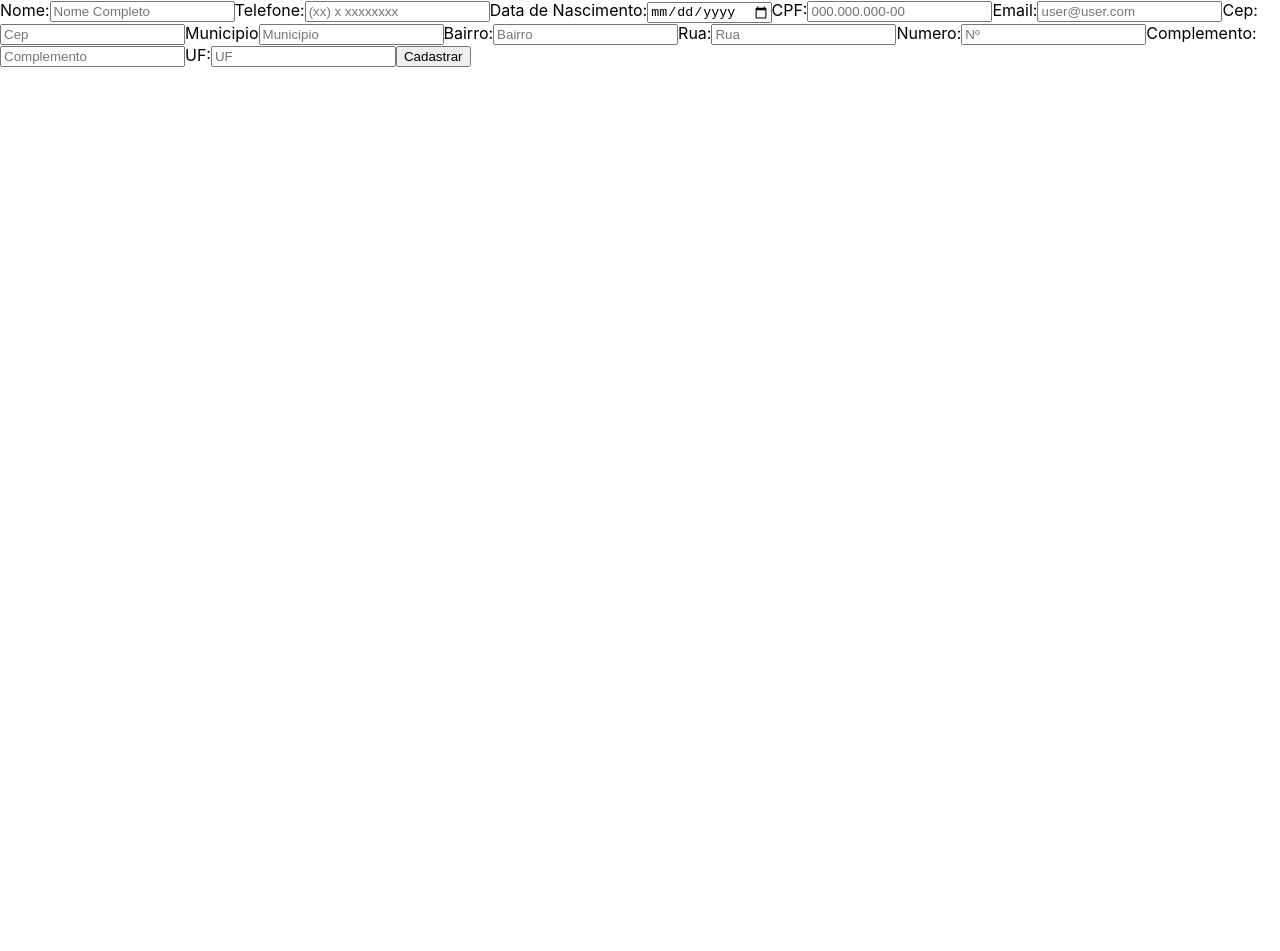
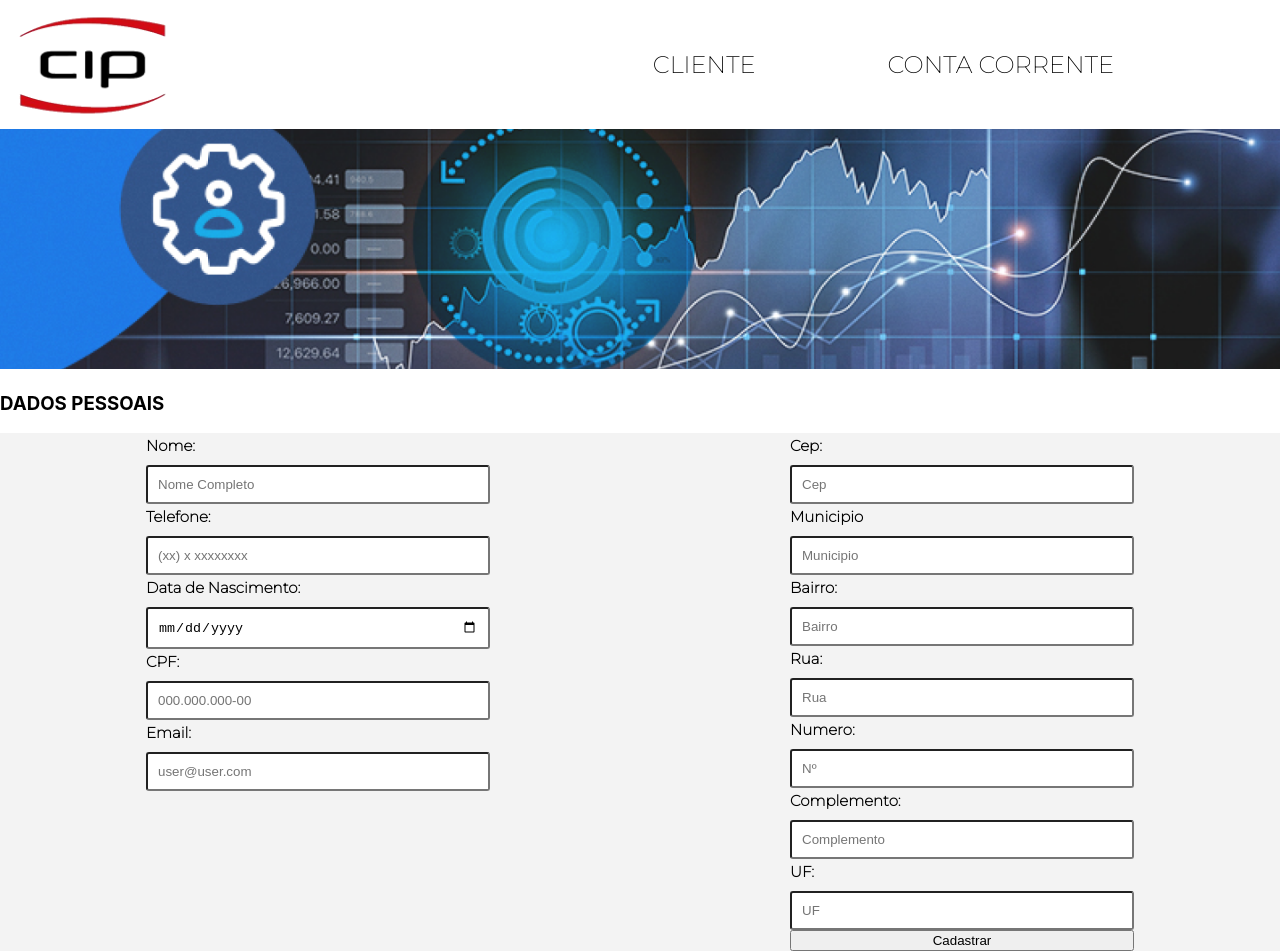
Before and after one commit to Fernanda741/Demo-Nigth---Client-CIP, a React (Create React App) app: page /register in a window 1280 px wide. Before the commit the page ends 800 px from the top, so only its background shows below. Built offline with nearby package versions, Linux system fonts and the light colour scheme; a web font is replaced by a local one.

Commit message:
CSS-register 1/2

```diff
--- a/src/pages/Register/index.jsx
+++ b/src/pages/Register/index.jsx
@@ -5,6 +5,49 @@ import { useForm } from "react-hook-form";
 import { CreateUser } from "../../api";
 import { useState } from "react";
 import InputMask from "react-input-mask";
+import styled from "styled-components";
+import ComponentMenu from "../../Components/Menu";
+import BannerImg from "../../Img/banner-register.png";
+
+
+const FormSection = styled.form`
+  /* @import url('https://fonts.googleapis.com/css2?family=Anton&family=Inder&family=Montserrat:wght@300&display=swap'); */
+  display: flex;
+  width: 100%;
+  justify-content: center;
+  background-color: #F3F3F3;
+  > div{
+    display: flex;
+    flex-direction: column;
+    padding: 150px;
+    padding-top: 0px;
+    padding-bottom: 0px;
+    width: 100%;
+
+    > label{
+     margin-bottom: 10px;
+     margin-top: 3px;
+     border-color: black;
+     font-family: "Montserrat";
+     font-weight: bolder;
+     font-size: 15px;
+    }
+
+   > input {
+    border-radius: 3px;
+    width: 25vw;
+    padding: 10px;
+
+   }
+  }
+
+`;
+
+const Img = styled.img `
+width: 100%;
+
+`
+
 
 
 const Register = () => {
@@ -38,7 +81,11 @@ const Register = () => {
 
   return (
     <section>
-      <form onSubmit={handleSubmit(onSubmit)}>
+      <ComponentMenu />
+      <Img src={BannerImg} alt="Banner Image"/>
+      <h3>DADOS PESSOAIS</h3>
+      <FormSection onSubmit={handleSubmit(onSubmit)}>
+        <div>
           <Input
             label="Nome:"
             type="text"
@@ -64,7 +111,7 @@ const Register = () => {
             type="text"
             placeholder="000.000.000-00"
             {...register("cpf")}
-          mask= "999.999.99-99"
+            mask="999.999.99-99"
           />
           <Input
             label="Email:"
@@ -72,8 +119,11 @@ const Register = () => {
             placeholder="user@user.com"
             {...register("email")}
           />
+        </div>
 
         {/*  */}
+
+        <div>
           <Input
             label="Cep:"
             type="text"
@@ -112,7 +162,8 @@ const Register = () => {
           />
           <Input label="UF:" type="text" placeholder="UF" {...register("uf")} />
           <Button title="Cadastrar" type="submit" />
-      </form>
+        </div>
+      </FormSection>
     </section>
   );
 };
```
Also changed, not shown: src/Img/banner-register.png (added). Lines whose indentation alone changed are shown as unchanged.
